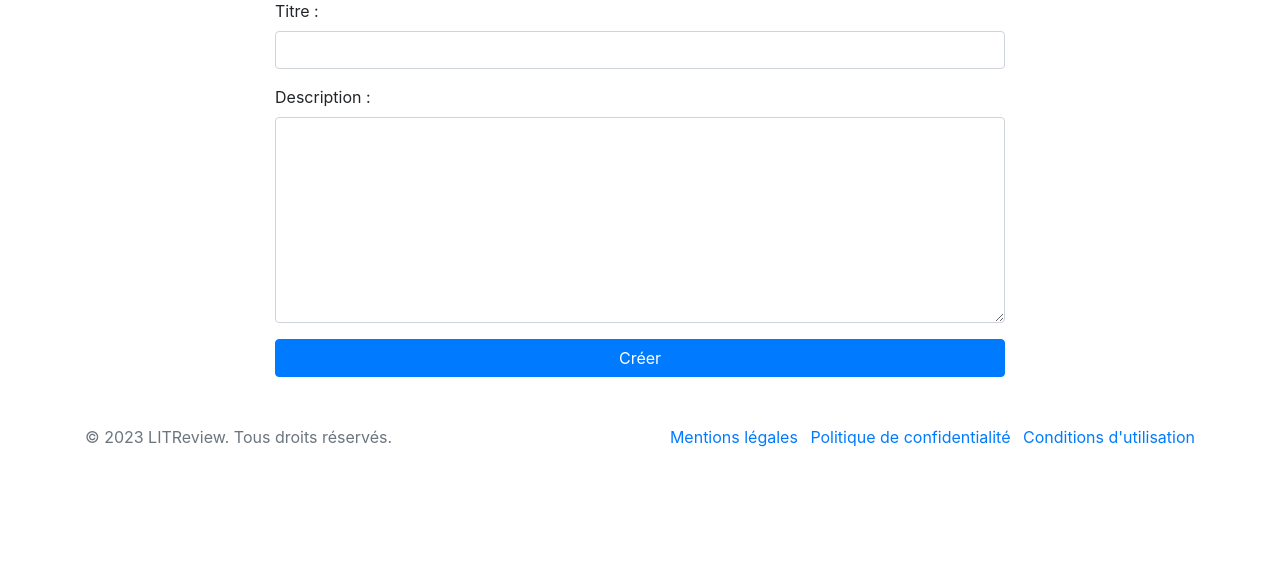
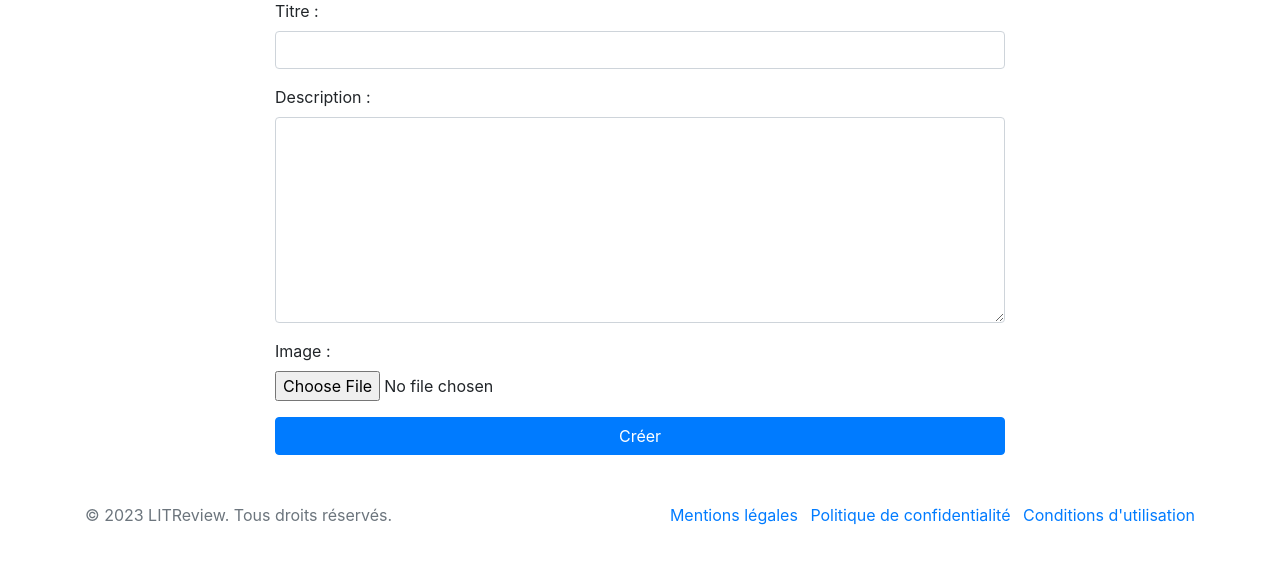
Before and after one commit to Gianni-De-vadder/openclassroom-projet-9, a Django app: page /review/create_ticket/ in a window 1280 px wide. Shown: the part 153-717 px from the top of the page. Run offline with Django 4.2, Linux system fonts and the light colour scheme; a user stored in the database is signed in; some libraries are stand-ins or nearby versions.

Commit message:
Add pictures on ticket

```diff
--- a/accounts/urls.py
+++ b/accounts/urls.py
@@ -1,4 +1,7 @@
 from django.urls import path
+from config import settings
+from django.conf.urls.static import static
+
 from . import views
 
 urlpatterns = [
--- a/config/settings.py
+++ b/config/settings.py
@@ -134,6 +134,10 @@ USE_TZ = True
 
 STATIC_URL = "static/"
 
+MEDIA_ROOT = os.path.join(BASE_DIR, 'media')
+MEDIA_URL = '/media/'
+
+
 STATICFILES_DIRS = [os.path.join(BASE_DIR, "static")]
 
 
--- a/config/urls.py
+++ b/config/urls.py
@@ -16,6 +16,8 @@ Including another URLconf
 """
 from django.contrib import admin
 from django.urls import path, include
+from django.conf import settings
+from django.conf.urls.static import static
 
 urlpatterns = [
     path("admin/", admin.site.urls),
@@ -23,3 +25,5 @@ urlpatterns = [
     path("review/", include("review.urls")),
     path("", include("pages.urls")),
 ]
+
+urlpatterns += static(settings.MEDIA_URL, document_root=settings.MEDIA_ROOT)
--- a/pages/templates/pages/home.html
+++ b/pages/templates/pages/home.html
@@ -25,6 +25,11 @@
         <li class="list-group-item">
             <h4>{{ post.title }}</h4>
             <p>{{ post.description }}</p>
+            {% if post.image %}
+            <div class="text-center">
+                <img src="{{ post.image.url }}" class="img-fluid" alt="Ticket Image">
+            </div>
+            {% endif %}
             <p>De : {{ post.user }}</p>
             <p>Date de création : {{ post.time_created }}</p>
             {% if post.reviews.exists %}
--- a/review/templates/review/create_ticket.html
+++ b/review/templates/review/create_ticket.html
@@ -5,7 +5,7 @@
     <h1>Demander critique</h1>
     <div class="row justify-content-center">
         <div class="col-md-8">
-            <form method="POST">
+            <form method="POST" enctype="multipart/form-data">
                 {% csrf_token %}
                 <div class="form-group">
                     <label for="title">Titre :</label>
@@ -15,10 +15,15 @@
                     <label for="description">Description :</label>
                     <textarea class="form-control" name="description" rows="8" required></textarea>
                 </div>
+                <div class="form-group">
+                    <label for="image">Image :</label>
+                    <input type="file" class="form-control-file" name="image">
+                </div>
                 <div class="text-center">
                     <button type="submit" class="btn btn-primary btn-block">Créer</button>
                 </div>
             </form>
+
         </div>
     </div>
 </div>
--- a/review/templates/review/create_ticket_review.html
+++ b/review/templates/review/create_ticket_review.html
@@ -11,7 +11,7 @@
 
 {% block content %}
 <div class="container">
-    <form method="post">
+    <form method="post" enctype="multipart/form-data">
         {% csrf_token %}
         <div class="row">
             <div class="col-md-6">
@@ -23,6 +23,10 @@
                 <div class="form-group">
                     <label for="id_description">Description du ticket :</label>
                     {{ form.description }}
+                </div>
+                <div class="form-group">
+                    <label for="image">Image :</label>
+                    <input type="file" class="form-control-file" name="image">
                 </div>
             </div>
             <div class="col-md-6">
--- a/review/templates/review/ticket_detail.html
+++ b/review/templates/review/ticket_detail.html
@@ -10,6 +10,9 @@
                     <h1 class="card-title">Détails du ticket</h1>
                     <h2 class="card-subtitle mb-3">{{ ticket.title }}</h2>
                     <p class="card-text mb-3">{{ ticket.description }}</p>
+                    {% if ticket.image %}
+                    <img src="{{ ticket.image.url }}" class="img-fluid" alt="Ticket Image">
+                    {% endif %}
                     <p class="card-text">Créé le : {{ ticket.time_created }}</p>
                     <a class="btn btn-primary" href="{% url 'home' %}">Retour au Flux</a>
                     <a class="btn btn-primary" href="{% url 'tickets' %}">Retour aux posts</a>
--- a/review/urls.py
+++ b/review/urls.py
@@ -1,4 +1,5 @@
 from django.urls import path
+
 from .views import (
     create_ticket,
     tickets,
--- a/review/views.py
+++ b/review/views.py
@@ -12,10 +12,13 @@ def create_ticket(request):
     if request.method == "POST":
         title = request.POST["title"]
         description = request.POST["description"]
+        image = request.FILES.get("image")  # Récupérer le fichier image
+
         ticket = Ticket.objects.create(
-            title=title, description=description, user=request.user
+            title=title, description=description, image=image, user=request.user
         )
-        ticket.save()
+        return redirect("tickets")
+
     return render(request, "review/create_ticket.html")
 
 
```
Also changed, not shown: db.sqlite3, media/alice-au-pays-des-merveilles-photo-1162001-large.jpg (added).
